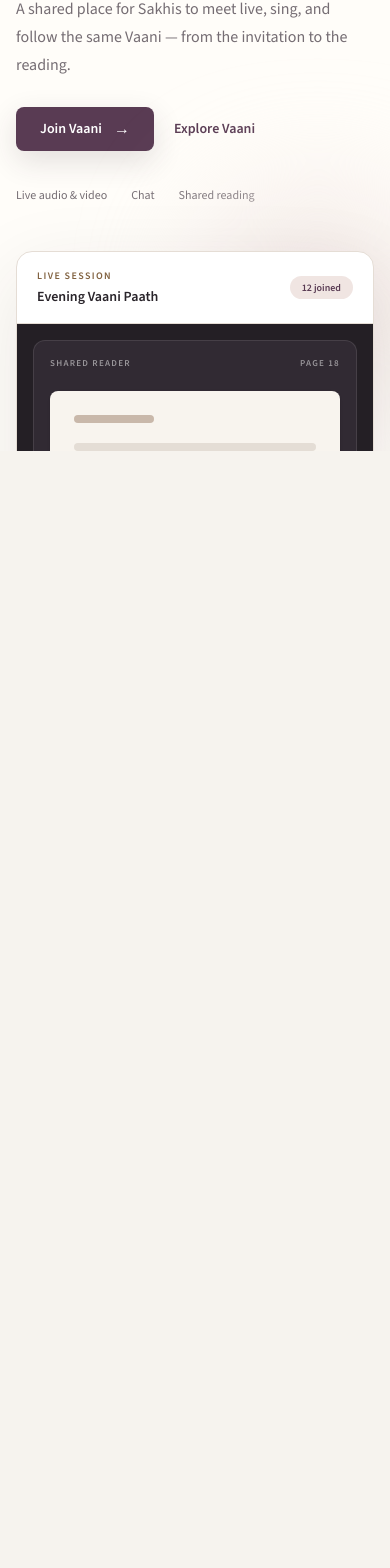
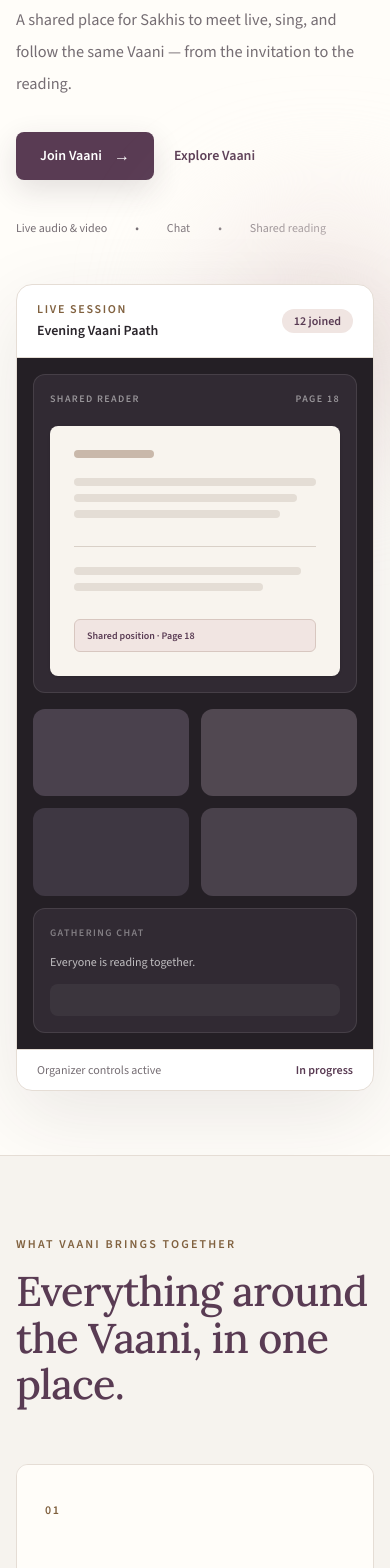
Before and after one commit to ElusiveX99/vaani, a Next.js app: page / in a window 390 px wide. Shown: the part 393-1961 px from the top of the page. Before the commit the page ends 844 px from the top, so only its background shows below. Built offline with nearby package versions, Linux system fonts and the light colour scheme; no server answers.

Commit message:
Restore original landing design with current copy

```diff
--- a/src/app/page.tsx
+++ b/src/app/page.tsx
@@ -25,12 +25,9 @@ const steps = [
   ["Read", "Follow the Vaani from the shared position."],
 ];
 
-const sectionClass =
-  "min-h-[calc(100dvh-4.5rem)] snap-start scroll-mt-[4.5rem]";
-
 export default function LandingPage() {
   return (
-    <main className="h-dvh snap-y snap-mandatory overflow-y-auto overscroll-y-auto scroll-pt-[4.5rem] bg-[#f6f3ee] text-[#29242a]">
+    <main className="min-h-screen bg-[#f6f3ee] text-[#29242a]">
       <a
         href="#main-content"
         className="absolute left-4 top-4 z-50 -translate-y-24 rounded-lg bg-[#392a39] px-4 py-3 text-sm font-semibold text-white transition focus:translate-y-0"
@@ -38,7 +35,7 @@ export default function LandingPage() {
         Skip to content
       </a>
 
-      <header className="site-header sticky top-0 z-40">
+      <header className="site-header">
         <div className="site-nav">
           <Link href="/" className="brand-lockup" aria-label="Vaani home">
             <span className="brand-word">Vaani</span>
@@ -48,8 +45,8 @@ export default function LandingPage() {
             <a href="#features" className="nav-link text-sm font-medium text-[#756d73] transition hover:text-[#29242a]">
               What Vaani does
             </a>
-            <a href="#how-it-works" className="nav-link text-sm font-medium text-[#756d73] transition hover:text-[#29242a]">
-              How it works
+            <a href="#features" className="nav-link text-sm font-medium text-[#756d73] transition hover:text-[#29242a]">
+              From invitation to reading
             </a>
             <a href="#reader" className="nav-link text-sm font-medium text-[#756d73] transition hover:text-[#29242a]">
               Shared reader
@@ -62,7 +59,7 @@ export default function LandingPage() {
             </Link>
             <Link
               href="/signup"
-              className="inline-flex min-h-10 items-center rounded-lg bg-[#593b53] px-4 text-sm font-semibold text-white transition hover:-translate-y-px hover:bg-[#392a39]"
+              className="inline-flex min-h-10 items-center rounded-lg bg-[#593b53] px-4 text-sm font-semibold text-white transition hover:-translate-y-px hover:bg-[#593b53]-deep"
             >
               Join Vaani
             </Link>
@@ -71,15 +68,15 @@ export default function LandingPage() {
       </header>
 
       <div id="main-content">
-        <section className="${sectionClass} flex items-center overflow-hidden border-b border-[#e5ddd5] bg-[#fffdf9]">
-          <div className="mx-auto grid w-[min(100%-2rem,1440px)] items-center gap-12 px-0 py-20 sm:py-24 lg:grid-cols-[1fr_.9fr] lg:gap-16 lg:py-28 xl:py-32">
+        <section className="overflow-hidden border-b border-[#e5ddd5] bg-[#fffdf9]">
+          <div className="mx-auto grid w-[min(100%-2rem,1440px)] items-center gap-12 px-0 py-16 sm:py-20 lg:grid-cols-[1.02fr_.98fr] lg:gap-20 lg:py-28">
             <div className="max-w-2xl">
-              <div className="mb-6 flex items-center gap-3 text-xs font-semibold uppercase tracking-[0.18em] text-[#80613f]">
-                <span className="h-px w-10 bg-[#a98a5b]" />
+              <div className="mb-7 flex items-center gap-3 text-xs font-semibold uppercase tracking-[0.18em] text-[#80613f]">
+                <span className="h-px w-10 bg-gold" />
                 Gaayan & Vaani Paath
               </div>
 
-              <h1 className="font-display text-[clamp(3.3rem,7vw,6.4rem)] font-medium leading-[0.9] tracking-[-0.055em] text-[#593b53]">
+              <h1 className="font-display text-[clamp(3.6rem,8vw,7.3rem)] font-medium leading-[0.92] tracking-[-0.055em] text-[#593b53]">
                 Gaayan and
                 <br />
                 <span className="text-[#ad7d83]">Vaani Paath,</span>
@@ -87,54 +84,61 @@ export default function LandingPage() {
                 together.
               </h1>
 
-              <p className="mt-7 max-w-xl text-[1rem] leading-7 text-[#756d73] sm:text-[1.05rem]">
+              <p className="mt-8 max-w-xl text-[1.02rem] leading-8 text-[#756d73] sm:text-[1.08rem]">
                 A shared place for Sakhis to meet live, sing, and follow the same Vaani — from the invitation to the reading.
               </p>
 
-              <div className="mt-7 flex flex-wrap items-center gap-5">
+              <div className="mt-8 flex flex-wrap items-center gap-5">
                 <Link
                   href="/signup"
-                  className="inline-flex min-h-11 items-center rounded-lg bg-[#593b53] px-6 text-sm font-semibold text-white shadow-[0_10px_30px_rgba(57,42,57,.14)] transition hover:-translate-y-0.5 hover:bg-[#392a39]"
+                  className="inline-flex min-h-12 items-center rounded-lg bg-[#593b53] px-6 text-sm font-semibold text-white shadow-[0_10px_30px_rgba(57,42,57,.14)] transition hover:-translate-y-0.5 hover:bg-[#593b53]-deep"
                 >
                   Join Vaani
                   <span className="ml-3 text-base">→</span>
                 </Link>
                 <a
-                  href="#features"
-                  className="text-sm font-semibold text-[#593b53] underline decoration-[#593b53]/25 underline-offset-8 transition hover:decoration-[#593b53]"
+                  href="#how-it-works"
+                  className="text-sm font-semibold text-[#593b53] underline decoration-plum/25 underline-offset-8 transition hover:decoration-plum"
                 >
                   Explore Vaani
                 </a>
               </div>
 
-              <div className="mt-9 flex flex-wrap gap-x-6 gap-y-2 text-xs font-medium text-[#756d73]">
+              <div className="mt-10 flex flex-wrap gap-x-7 gap-y-2 text-xs font-medium text-[#756d73]">
                 <span>Live audio & video</span>
+                <span>•</span>
                 <span>Chat</span>
+                <span>•</span>
                 <span>Shared reading</span>
               </div>
             </div>
 
             <div className="relative mx-auto w-full max-w-[620px]">
-              <div className="absolute -right-12 -top-12 h-52 w-52 rounded-full bg-[#f0e5e2] blur-3xl" aria-hidden="true" />
-              <div className="absolute -bottom-14 -left-14 h-56 w-56 rounded-full bg-[#eee8e1] blur-3xl" aria-hidden="true" />
+              <div className="absolute -right-16 -top-16 h-56 w-56 rounded-full bg-[#f0e5e2] blur-3xl" aria-hidden="true" />
+              <div className="absolute -bottom-20 -left-16 h-64 w-64 rounded-full bg-[#fffdf9]-soft blur-3xl" aria-hidden="true" />
 
               <div className="relative overflow-hidden rounded-2xl border border-[#e5ddd5] bg-white shadow-[0_24px_80px_rgba(48,35,45,.10)]">
                 <div className="flex items-center justify-between border-b border-[#e5ddd5] px-5 py-4">
                   <div>
-                    <p className="text-[10px] font-semibold uppercase tracking-[0.14em] text-[#80613f]">Live session</p>
-                    <p className="mt-1 text-sm font-semibold text-[#29242a]">Evening Vaani Paath</p>
+                    <p className="text-xs font-semibold uppercase tracking-[0.14em] text-[#80613f]">
+                      Live session
+                    </p>
+                    <p className="mt-1 text-sm font-semibold text-[#29242a]">
+                      Evening Vaani Paath
+                    </p>
                   </div>
-                  <span className="rounded-full bg-[#f0e5e2] px-3 py-1 text-[10px] font-semibold text-[#593b53]">
+                  <span className="rounded-full bg-[#f0e5e2] px-3 py-1 text-xs font-semibold text-[#593b53]">
                     12 joined
                   </span>
                 </div>
 
-                <div className="grid gap-3 bg-[#241f25] p-4 sm:grid-cols-[1.25fr_.75fr]">
-                  <div className="min-h-[285px] rounded-xl border border-white/10 bg-[#312a33] p-4">
-                    <div className="flex items-center justify-between text-[9px] font-semibold uppercase tracking-[0.14em] text-white/50">
+                <div className="grid gap-4 bg-[#241f25] p-4 sm:grid-cols-[1.25fr_.75fr]">
+                  <div className="min-h-[300px] rounded-xl border border-white/10 bg-[#312a33] p-4">
+                    <div className="flex items-center justify-between text-[10px] font-semibold uppercase tracking-[0.14em] text-white/50">
                       <span>Shared reader</span>
                       <span>Page 18</span>
                     </div>
+
                     <div className="mt-5 rounded-lg bg-[#f8f4ee] p-6 shadow-sm">
                       <div className="h-2 w-20 rounded bg-[#c9b8aa]" />
                       <div className="mt-5 space-y-2">
@@ -147,57 +151,58 @@ export default function LandingPage() {
                         <div className="h-2 w-[94%] rounded bg-[#e4ddd5]" />
                         <div className="h-2 w-[78%] rounded bg-[#e4ddd5]" />
                       </div>
-                      <div className="mt-7 rounded-md border border-[#d8c7c0] bg-[#f1e5e2] px-3 py-2 text-[9px] font-semibold text-[#593b53]">
+                      <div className="mt-7 rounded-md border border-[#d8c7c0] bg-[#f1e5e2] px-3 py-2 text-[10px] font-semibold text-[#593b53]">
                         Shared position · Page 18
                       </div>
                     </div>
                   </div>
 
                   <div className="flex flex-col gap-3">
-                    <div className="grid grid-cols-2 gap-2">
-                      <div className="aspect-video rounded-lg bg-[#4a414d]" />
-                      <div className="aspect-video rounded-lg bg-[#514851]" />
-                      <div className="aspect-video rounded-lg bg-[#3e3742]" />
-                      <div className="aspect-video rounded-lg bg-[#49414b]" />
+                    <div className="grid grid-cols-2 gap-3">
+                      <div className="aspect-video rounded-xl bg-[#4a414d]" />
+                      <div className="aspect-video rounded-xl bg-[#514851]" />
+                      <div className="aspect-video rounded-xl bg-[#3e3742]" />
+                      <div className="aspect-video rounded-xl bg-[#49414b]" />
                     </div>
-                    <div className="mt-auto rounded-xl border border-white/10 bg-[#312a33] p-3.5">
-                      <p className="text-[9px] font-semibold uppercase tracking-[0.14em] text-white/40">Chat</p>
-                      <p className="mt-2 text-[11px] leading-4 text-white/70">Everyone is reading together.</p>
+                    <div className="mt-auto rounded-xl border border-white/10 bg-[#312a33] p-4">
+                      <p className="text-[10px] font-semibold uppercase tracking-[0.14em] text-white/40">
+                        Gathering chat
+                      </p>
+                      <p className="mt-3 text-xs leading-5 text-white/70">
+                        Everyone is reading together.
+                      </p>
+                      <div className="mt-3 h-8 rounded-lg bg-white/5" />
                     </div>
                   </div>
                 </div>
 
                 <div className="flex items-center justify-between border-t border-[#e5ddd5] px-5 py-3">
-                  <span className="text-[10px] text-[#756d73]">Organizer controls active</span>
-                  <span className="text-[10px] font-semibold text-[#593b53]">In progress</span>
+                  <span className="text-xs text-[#756d73]">Organizer controls active</span>
+                  <span className="text-xs font-semibold text-[#593b53]">In progress</span>
                 </div>
               </div>
             </div>
           </div>
         </section>
 
-        <section id="features" className="${sectionClass} flex items-center border-b border-[#e5ddd5] bg-[#f6f3ee]">
-          <div className="mx-auto w-[min(100%-2rem,1280px)] py-20 sm:py-24 lg:py-28">
-            <div className="grid gap-10 lg:grid-cols-[.8fr_1.2fr] lg:items-end lg:gap-16">
-              <div>
-                <p className="text-xs font-semibold uppercase tracking-[0.18em] text-[#80613f]">What Vaani brings together</p>
-                <h2 className="mt-4 max-w-lg font-display text-[clamp(2.5rem,5vw,4.5rem)] font-medium leading-[0.96] tracking-[-0.045em] text-[#593b53]">
-                  Everything around the Vaani, in one place.
-                </h2>
-              </div>
-              <p className="max-w-xl text-sm leading-7 text-[#756d73] lg:pb-1">
-                The practical parts stay together: setting up a session, bringing people into the room, and keeping everyone with the same reading.
+        <section id="features" className="border-b border-[#e5ddd5] bg-[#f6f3ee]">
+          <div className="mx-auto w-[min(100%-2rem,1280px)] py-20 sm:py-24 lg:py-32">
+            <div className="max-w-2xl">
+              <p className="text-xs font-semibold uppercase tracking-[0.18em] text-[#80613f]">
+                What Vaani brings together
               </p>
+              <h2 className="mt-4 font-display text-[clamp(2.6rem,5vw,4.8rem)] font-medium leading-[0.98] tracking-[-0.045em] text-[#593b53]">
+                Everything around the Vaani, in one place.
+              </h2>
             </div>
 
-            <div className="mt-12 grid gap-px overflow-hidden rounded-xl border border-[#e5ddd5] bg-[#e5ddd5] md:grid-cols-3">
+            <div className="mt-14 grid gap-px overflow-hidden rounded-xl border border-[#e5ddd5] bg-line md:grid-cols-3">
               {features.map((feature) => (
-                <article key={feature.number} className="bg-[#fffdf9] px-7 py-10 sm:px-9 sm:py-12">
-                  <div className="flex items-start justify-between gap-4">
-                    <span className="text-xs font-semibold tracking-[0.14em] text-[#80613f]">{feature.number}</span>
-                    <span className="text-xl text-[#ad7d83]" aria-hidden="true">↗</span>
-                  </div>
-                  <h3 className="mt-14 font-display text-3xl font-medium tracking-[-0.03em] text-[#593b53]">
+                <article key={feature.number} className="bg-[#fffdf9] px-7 py-8 sm:px-9 sm:py-10">
+                  <span className="text-xs font-semibold tracking-[0.14em] text-[#80613f]">
+                    {feature.number}
+                  </span>
+                  <h3 className="mt-12 font-display text-3xl font-medium tracking-[-0.035em] text-[#593b53]">
                     {feature.title}
                   </h3>
                   <p className="mt-4 text-sm leading-7 text-[#756d73]">{feature.text}</p>
@@ -207,22 +212,34 @@ export default function LandingPage() {
           </div>
         </section>
 
-        <section id="how-it-works" className="${sectionClass} flex items-center border-b border-[#e5ddd5] bg-[#eee8e1]">
-          <div className="mx-auto grid w-[min(100%-2rem,1280px)] gap-12 py-20 sm:py-24 lg:grid-cols-[.7fr_1.3fr] lg:gap-20 lg:py-28">
+        <section id="how-it-works" className="border-b border-[#e5ddd5] bg-[#fffdf9]-soft">
+          <div className="mx-auto grid w-[min(100%-2rem,1280px)] gap-14 py-20 sm:py-24 lg:grid-cols-[.8fr_1.2fr] lg:gap-24 lg:py-32">
             <div>
-              <p className="text-xs font-semibold uppercase tracking-[0.18em] text-[#80613f]">From invitation to reading</p>
-              <h2 className="mt-4 max-w-md font-display text-[clamp(2.5rem,5vw,4.5rem)] font-medium leading-[0.96] tracking-[-0.045em] text-[#593b53]">
+              <p className="text-xs font-semibold uppercase tracking-[0.18em] text-[#80613f]">
+                How it works
+              </p>
+              <h2 className="mt-4 max-w-lg font-display text-[clamp(2.7rem,5vw,4.7rem)] font-medium leading-[0.98] tracking-[-0.045em] text-[#593b53]">
                 A short path from plan to Paath.
               </h2>
+              <p className="mt-6 max-w-md text-sm leading-7 text-[#756d73]">
+                The flow stays focused on the people using Vaani, rather than making everyone piece together several different tools.
+              </p>
             </div>
 
             <div className="border-t border-[#593b53]/15">
               {steps.map(([title, text], index) => (
-                <div key={title} className="grid grid-cols-[3rem_1fr] gap-5 border-b border-[#593b53]/15 py-7 sm:grid-cols-[4.5rem_1fr] sm:gap-7 sm:py-8">
-                  <span className="pt-1 text-xs font-semibold tracking-[0.12em] text-[#80613f]">0{index + 1}</span>
-                  <div className="flex flex-col gap-1 sm:flex-row sm:items-baseline sm:justify-between sm:gap-8">
-                    <h3 className="font-display text-2xl font-medium tracking-[-0.03em] text-[#593b53] sm:text-3xl">{title}</h3>
-                    <p className="max-w-lg text-sm leading-7 text-[#756d73]">{text}</p>
+                <div
+                  key={title}
+                  className="grid grid-cols-[3rem_1fr] gap-5 border-b border-[#593b53]/15 py-6 sm:grid-cols-[4.5rem_1fr] sm:gap-7 sm:py-7"
+                >
+                  <span className="pt-1 text-xs font-semibold tracking-[0.12em] text-[#80613f]">
+                    0{index + 1}
+                  </span>
+                  <div>
+                    <h3 className="font-display text-2xl font-medium tracking-[-0.03em] text-[#593b53] sm:text-3xl">
+                      {title}
+                    </h3>
+                    <p className="mt-2 max-w-xl text-sm leading-7 text-[#756d73]">{text}</p>
                   </div>
                 </div>
               ))}
@@ -230,11 +247,13 @@ export default function LandingPage() {
           </div>
         </section>
 
-        <section id="reader" className="${sectionClass} flex items-center bg-[#211d24] text-white">
-          <div className="mx-auto grid w-[min(100%-2rem,1280px)] gap-12 py-20 sm:py-24 lg:grid-cols-[.85fr_1.15fr] lg:items-center lg:gap-20 lg:py-28">
+        <section id="reader" className="bg-[#211d24] text-white">
+          <div className="mx-auto grid w-[min(100%-2rem,1280px)] gap-12 py-20 sm:py-24 lg:grid-cols-[.85fr_1.15fr] lg:gap-24 lg:py-32">
             <div>
-              <p className="text-xs font-semibold uppercase tracking-[0.18em] text-[#c5a07d]">The shared reader</p>
-              <h2 className="mt-4 max-w-xl font-display text-[clamp(2.5rem,5vw,4.6rem)] font-medium leading-[0.96] tracking-[-0.045em]">
+              <p className="text-xs font-semibold uppercase tracking-[0.18em] text-[#c5a07d]">
+                The shared reader
+              </p>
+              <h2 className="mt-4 max-w-xl font-display text-[clamp(2.7rem,5vw,4.8rem)] font-medium leading-[0.98] tracking-[-0.045em]">
                 One reading position. Everyone can follow.
               </h2>
               <p className="mt-6 max-w-lg text-sm leading-7 text-white/60">
@@ -242,41 +261,51 @@ export default function LandingPage() {
               </p>
             </div>
 
-            <div className="rounded-xl border border-white/10 bg-white/[0.04] p-6 sm:p-8">
-              <div className="grid gap-8 sm:grid-cols-[1fr_auto_1fr] sm:items-center">
+            <div className="self-center rounded-xl border border-white/10 bg-white/[0.04] p-6 sm:p-8">
+              <div className="grid gap-7 sm:grid-cols-[1fr_auto_1fr] sm:items-center">
                 <div>
-                  <p className="text-xs font-semibold uppercase tracking-[0.13em] text-[#c5a07d]">Shared position</p>
-                  <p className="mt-3 text-sm leading-7 text-white/60">The authorized reader guides the common reading.</p>
+                  <p className="text-xs font-semibold uppercase tracking-[0.13em] text-[#c5a07d]">
+                    Shared position
+                  </p>
+                  <p className="mt-2 text-sm leading-6 text-white/60">
+                    The authorized reader guides the common reading.
+                  </p>
                 </div>
                 <span className="hidden text-2xl text-[#a98a5b] sm:block">→</span>
                 <div>
-                  <p className="text-xs font-semibold uppercase tracking-[0.13em] text-[#c5a07d]">Your device</p>
-                  <p className="mt-3 text-sm leading-7 text-white/60">Each participant follows from their own screen.</p>
+                  <p className="text-xs font-semibold uppercase tracking-[0.13em] text-[#c5a07d]">
+                    Your device
+                  </p>
+                  <p className="mt-2 text-sm leading-6 text-white/60">
+                    Each participant reads from their own screen.
+                  </p>
                 </div>
               </div>
             </div>
           </div>
         </section>
 
-        <section className="${sectionClass} flex items-center bg-[#fffdf9]">
-          <div className="mx-auto w-[min(100%-2rem,1100px)] py-20 text-center sm:py-24 lg:py-28">
-            <p className="text-xs font-semibold uppercase tracking-[0.18em] text-[#80613f]">Start with Vaani</p>
-            <h2 className="mx-auto mt-4 max-w-3xl font-display text-[clamp(2.8rem,6vw,5.5rem)] font-medium leading-[0.92] tracking-[-0.055em] text-[#593b53]">
+        <section className="bg-[#fffdf9]">
+          <div className="mx-auto w-[min(100%-2rem,1100px)] py-24 text-center sm:py-32">
+            <p className="text-xs font-semibold uppercase tracking-[0.18em] text-[#80613f]">
+              Start with Vaani
+            </p>
+            <h2 className="mx-auto mt-4 max-w-3xl font-display text-[clamp(3rem,6vw,6rem)] font-medium leading-[0.92] tracking-[-0.055em] text-[#593b53]">
               Ready when your next session is.
             </h2>
             <p className="mx-auto mt-6 max-w-xl text-sm leading-7 text-[#756d73]">
               Create a session, invite the people you need, and meet in one shared room.
             </p>
-            <div className="mt-8 flex flex-wrap justify-center gap-4">
+            <div className="mt-8 flex flex-wrap justify-center gap-5">
               <Link
                 href="/signup"
-                className="inline-flex min-h-11 items-center rounded-lg bg-[#593b53] px-7 text-sm font-semibold text-white transition hover:-translate-y-0.5 hover:bg-[#392a39]"
+                className="inline-flex min-h-12 items-center rounded-lg bg-[#593b53] px-7 text-sm font-semibold text-white transition hover:-translate-y-0.5 hover:bg-[#593b53]-deep"
               >
                 Join Vaani
               </Link>
               <Link
                 href="/login"
-                className="inline-flex min-h-11 items-center rounded-lg border border-[#e5ddd5] px-6 text-sm font-semibold text-[#593b53] transition hover:border-[#593b53]/30 hover:bg-[#f6f3ee]"
+                className="inline-flex min-h-12 items-center rounded-lg border border-[#e5ddd5] px-6 text-sm font-semibold text-[#593b53] transition hover:border-plum/30 hover:bg-[#f6f3ee]"
               >
                 Sign in
               </Link>
```
